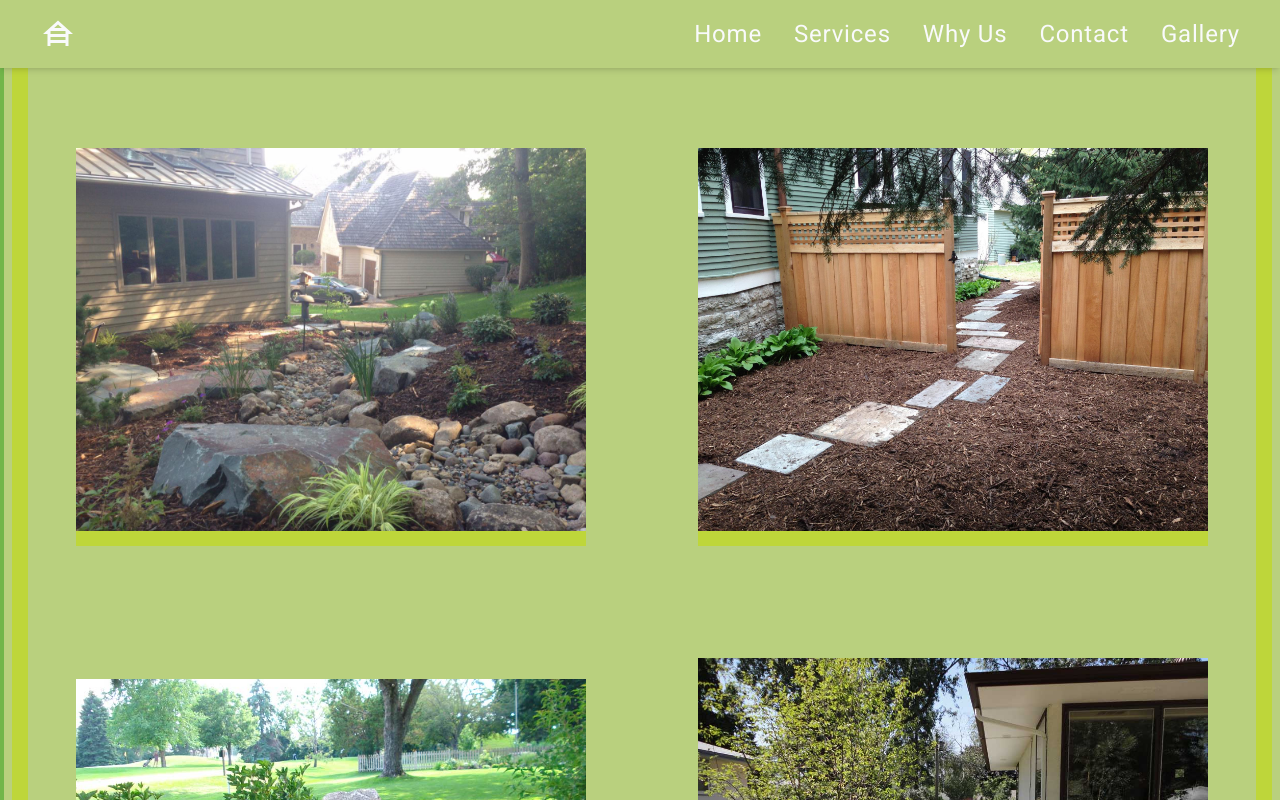
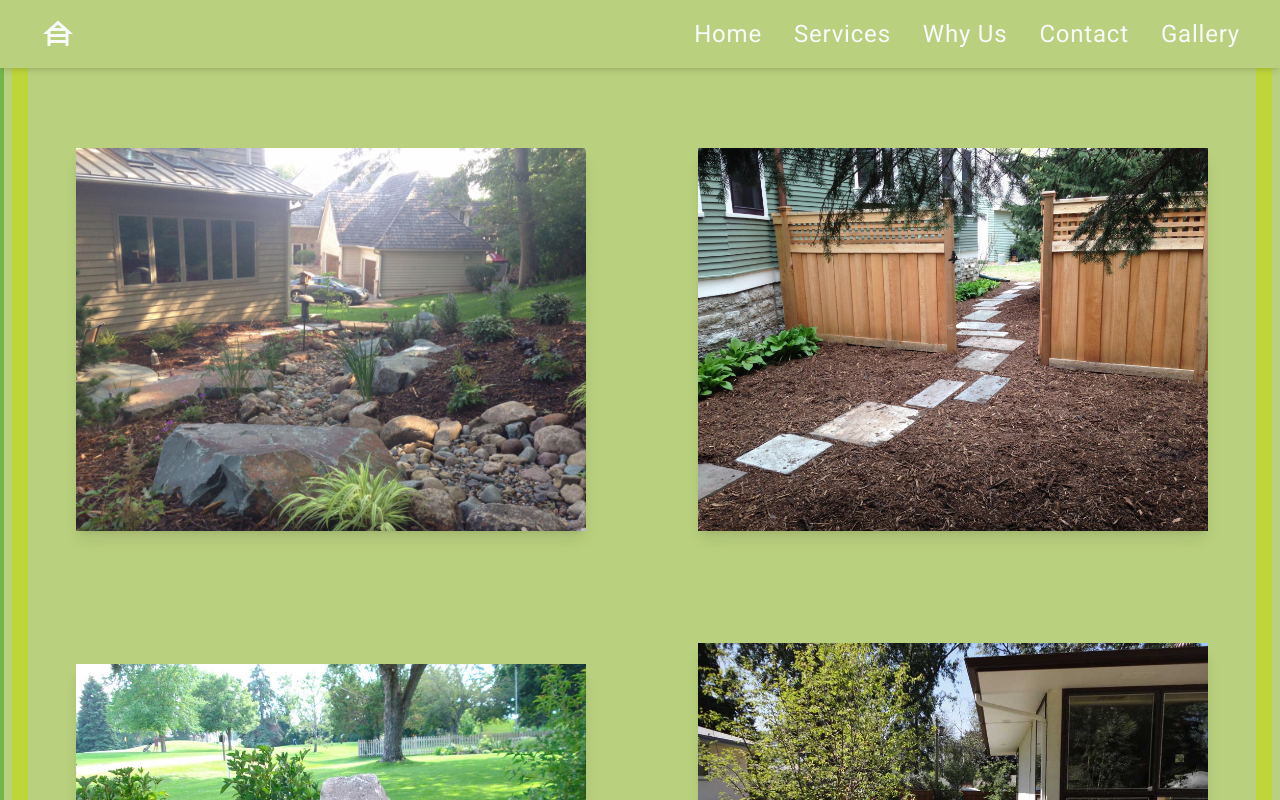
Before and after one commit to latz09/living-space-landscapes, a Next.js app: page /gallery in a window 1280 px wide. Shown: the top 800 px of the page. Built offline with nearby package versions, Linux system fonts and the light colour scheme; a web font is replaced by a local one.

Commit message:
removed background of gallery images

```diff
--- a/components/gallery/ImageItem.js
+++ b/components/gallery/ImageItem.js
@@ -3,7 +3,7 @@ import Image from 'next/image';
 const ImageItem = ({ image }) => {
 	return (
 		<div className='hover:scale-110 lg:hover:scale-125 md:p-12 transition duration-1000'>
-			<div className="pb-2 bg-landscape-300">
+			<div className="shadow-lg  grid items-center ">
 				<Image src={image} alt='' layout='intrinsic' />
 			</div>
 		</div>
```
